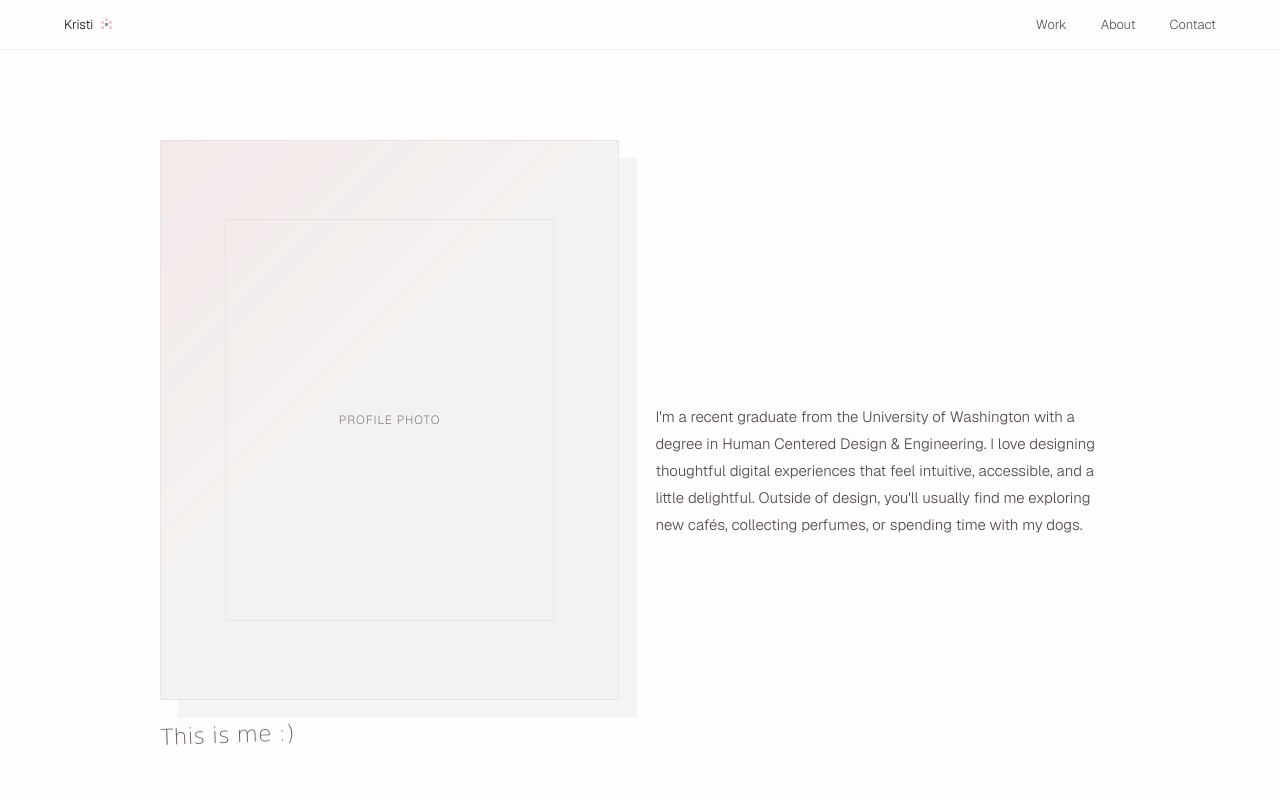
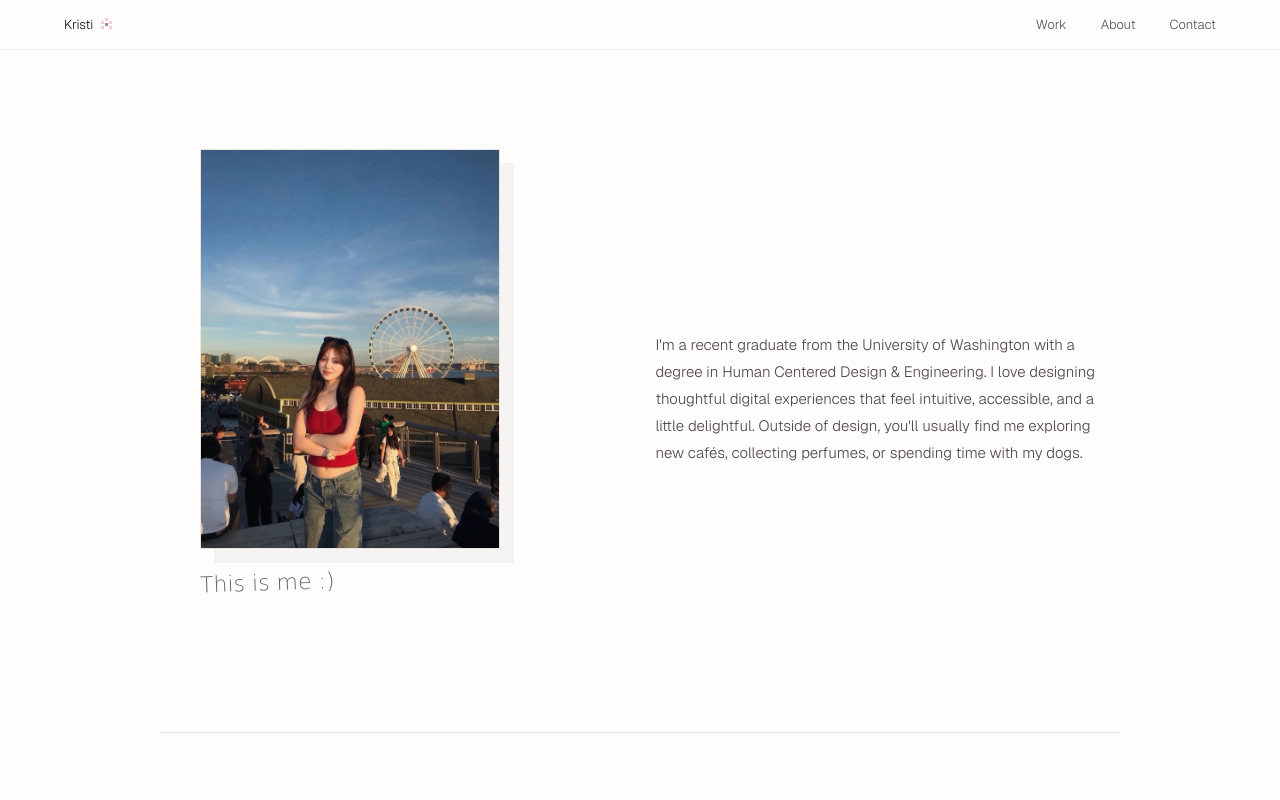
Before and after one commit to krisooti/Portfolio, a Next.js app: page /about in a window 1280 px wide. Shown: the top 800 px of the page. Built offline with nearby package versions, Linux system fonts and the light colour scheme.

Commit message:
Add about page profile photo

```diff
--- a/app/about/page.tsx
+++ b/app/about/page.tsx
@@ -36,9 +36,11 @@ export default function AboutPage() {
       <article className="about-page">
         <section className="about-hero-redesign" aria-labelledby="about-title">
           <div className="about-photo-wrap">
-            <div className="profile-photo-placeholder" aria-label="Profile photo placeholder">
-              <span>Profile photo</span>
-            </div>
+            <img
+              className="profile-photo-image"
+              src="/images/kristi-about.jpg"
+              alt="Kristi in Seattle"
+            />
             <p>This is me :)</p>
           </div>
 
--- a/app/globals.css
+++ b/app/globals.css
@@ -527,7 +527,19 @@ html {
 
 .about-photo-wrap {
   display: grid;
+  justify-self: center;
+  width: min(100%, 320px);
   gap: 14px;
+}
+
+.profile-photo-image {
+  display: block;
+  width: min(100%, 300px);
+  aspect-ratio: 3 / 4;
+  border: 1px solid var(--line);
+  box-shadow: 14px 14px 0 rgba(17, 17, 17, 0.035);
+  object-fit: cover;
+  object-position: center;
 }
 
 .profile-photo-placeholder,
@@ -1252,6 +1264,10 @@ html {
     min-height: 360px;
   }
 
+  .profile-photo-image {
+    width: min(100%, 280px);
+  }
+
   .about-intro-copy h1 {
     width: 100%;
     white-space: normal;
```
Also changed, not shown: public/images/kristi-about.jpg (added), 1 other file (tests, documents, lock files or other folders).
